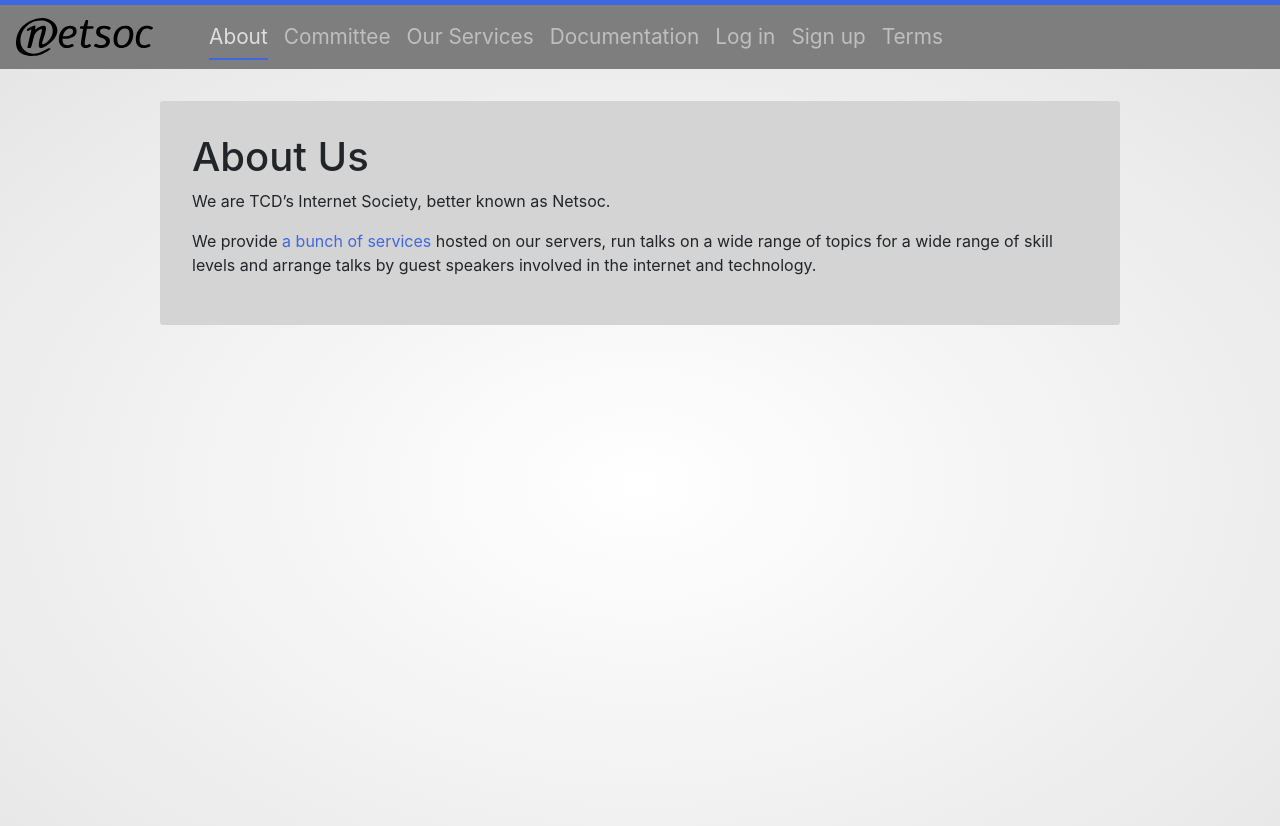
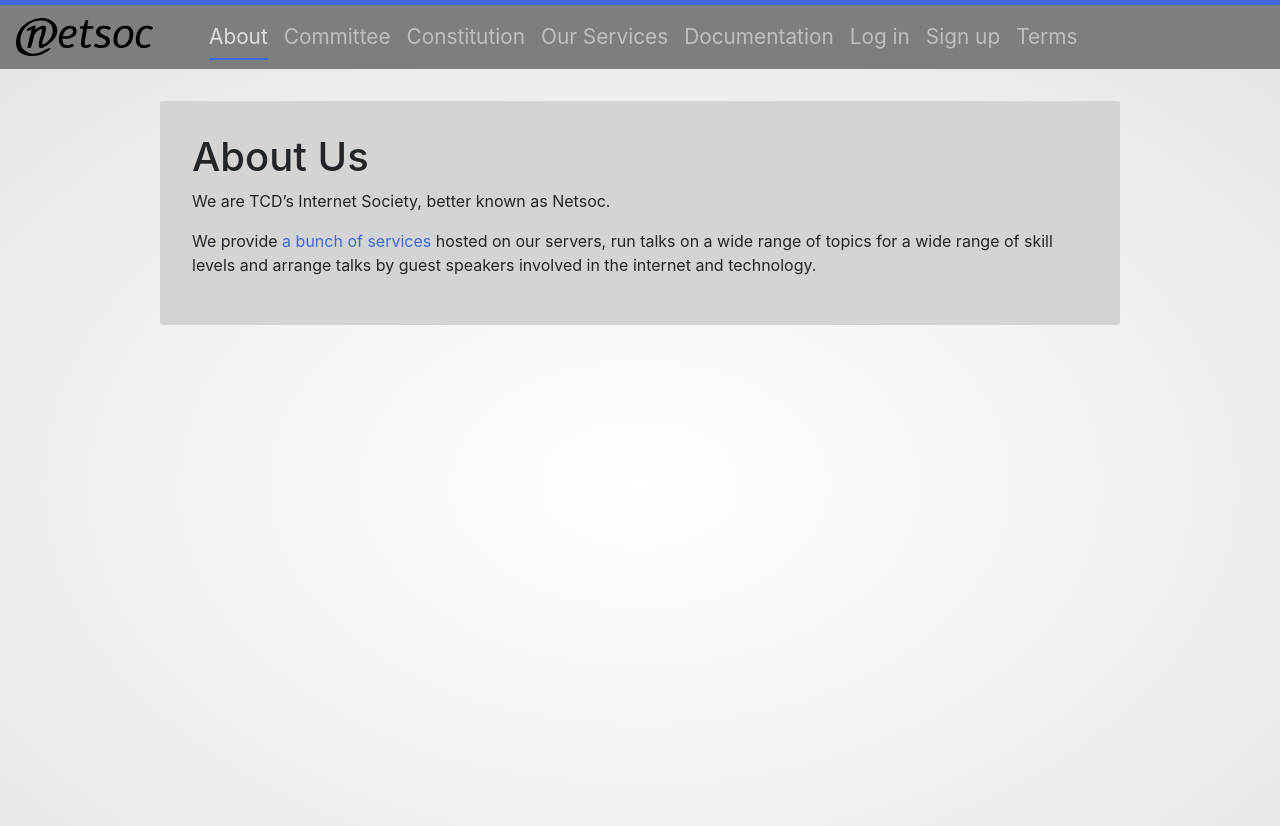
Before and after one commit to netsoc/website-ng, a Jekyll site: the page built from about.md, in a window 1280 px wide. Shown: the top 826 px of the page. Built offline with Jekyll 4.4.1, drawn with Linux system fonts in a browser that asks for light colours.

Commit message:
Added constitution

```diff
--- a/_data/navigation.yaml
+++ b/_data/navigation.yaml
@@ -2,6 +2,8 @@
   link: /about/
 - name: Committee
   link: /committee/
+- name: Constitution
+  link: http://trinitysocieties.ie/wp-content/uploads/2017/06/Internet-2017.pdf
 - name: Our Services
   link: /services/
 - name: Documentation
```
Also changed, not shown: Gemfile.lock.
